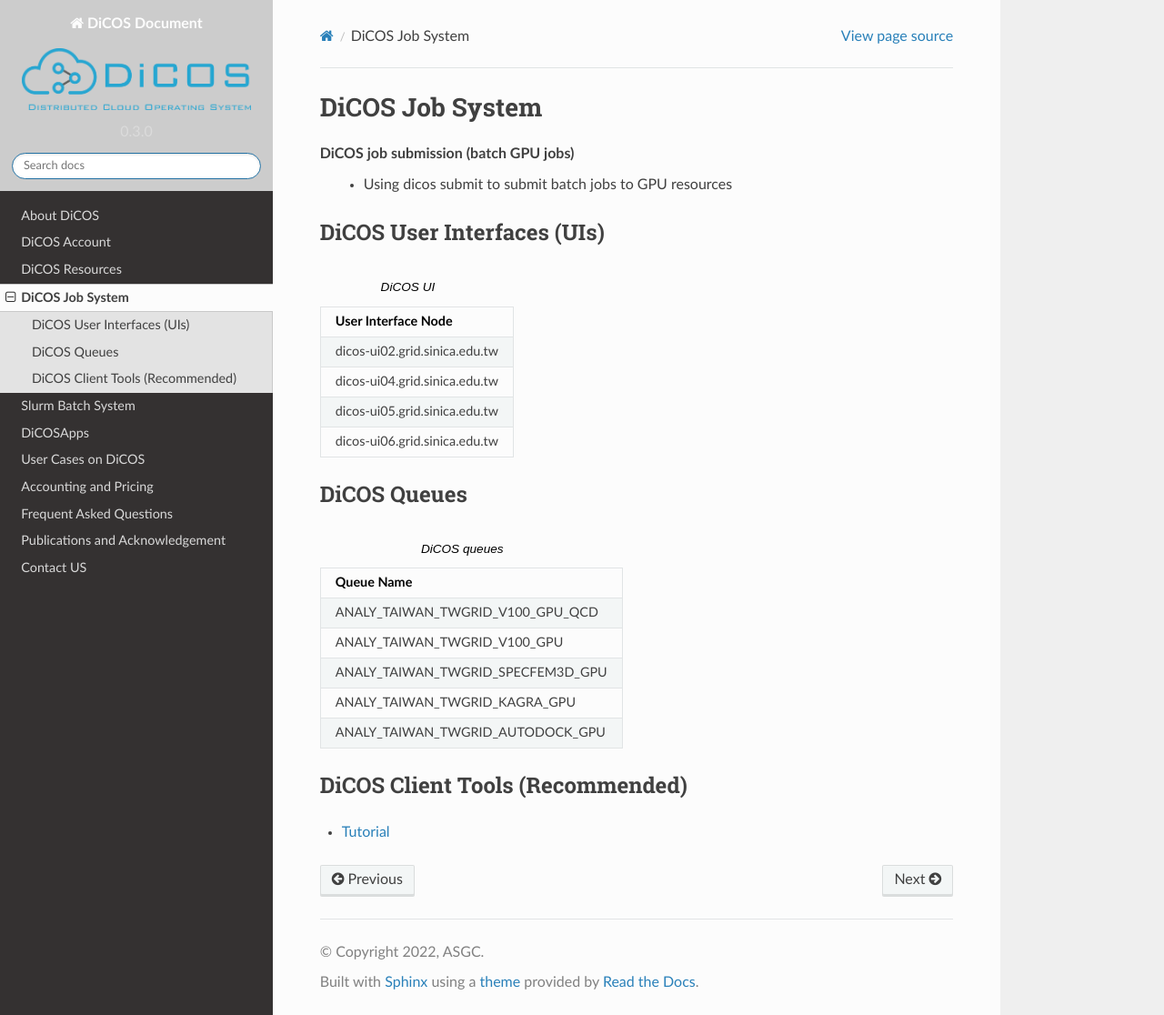
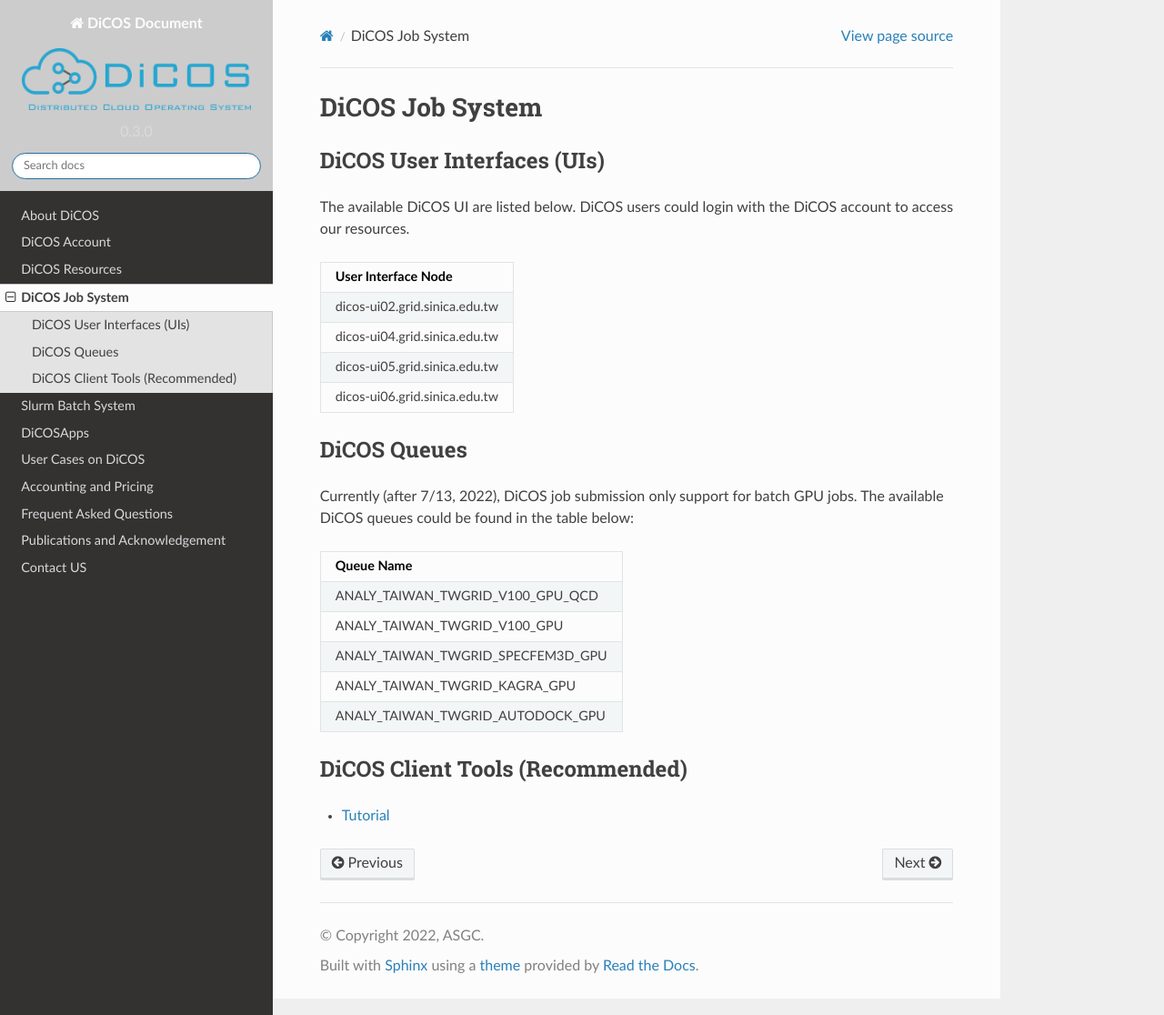
Before and after one commit to ASGCOPS/dicos_document, a Sphinx documentation site: the page built from docs/source/dicos_job_submission.rst, in a window 1280 px wide and 1116 px high. Shown: the whole window at 91% size. Built offline with Sphinx 7.4.7 and the Read the Docs theme 2.0.0, drawn with Linux system fonts in a browser that asks for light colours.

Commit message:
Revise dicos_job_submission.rst

```diff
--- a/docs/source/dicos_job_submission.rst
+++ b/docs/source/dicos_job_submission.rst
@@ -2,13 +2,12 @@
 DiCOS Job System
 **********************
 
-DiCOS job submission (batch GPU jobs)
-  - Using dicos submit to submit batch jobs to GPU resources
-
 DiCOS User Interfaces (UIs)
 ^^^^^^^^^^^^^^^^^^^^^^^^^^^^
 
-.. list-table:: DiCOS UI
+The available DiCOS UI are listed below. DiCOS users could login with the DiCOS account to access our resources.
+
+.. list-table::
    :header-rows: 1
 
    * - User Interface Node
@@ -20,7 +19,10 @@
 DiCOS Queues
 ^^^^^^^^^^^^^^^^^^^
 
-.. list-table:: DiCOS queues
+Currently (after 7/13, 2022), DiCOS job submission only support for batch GPU jobs. The available DiCOS queues could be found in the table below:
+
+
+.. list-table::
    :header-rows: 1
 
    * - Queue Name
```
